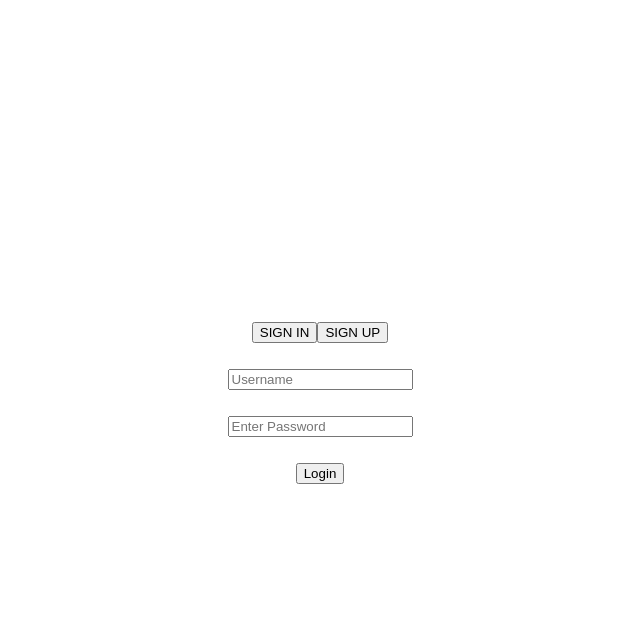
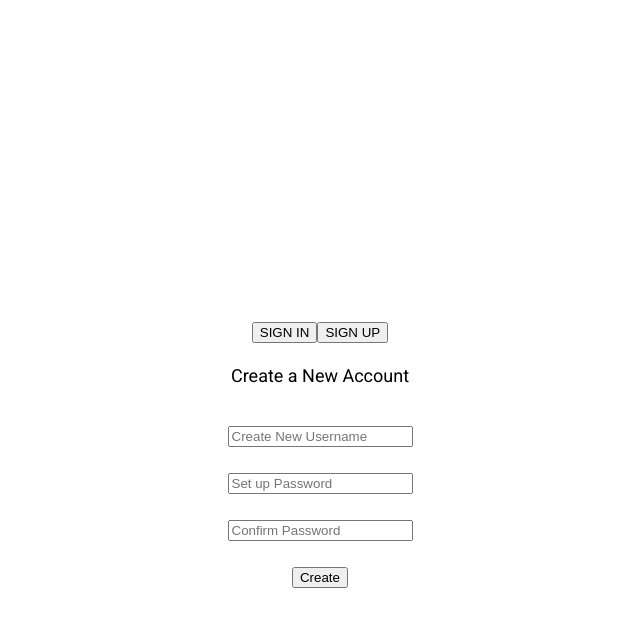
Before and after one commit to andrewShinjo/CS152_FinalProject, a plain HTML site: page index.html in a window 1280 px wide. Both pictures are taken after a click on the button "SIGN UP". Shown: the whole page, without its empty margins (320-960 px from the left). Drawn offline with nearby package versions, Linux system fonts and the light colour scheme.

Commit message:
sign in/up button

```diff
--- a/index.html
+++ b/index.html
@@ -2,18 +2,47 @@
 <html>
 	<head>
 		<link rel="stylesheet" href="mystyle.css">
-		 <link href="https://fonts.googleapis.com/css2?family=Roboto&display=swap" rel="stylesheet">
+		<link href="https://fonts.googleapis.com/css2?family=Roboto&display=swap" rel="stylesheet">
 		<title>Messenger</title>
+
+		<script src="https://ajax.googleapis.com/ajax/libs/jquery/3.5.1/jquery.min.js"></script>
+		<script>
+		   function signUp(){
+			  $("#login").hide();
+			  $("#username").before($("#message"));
+		      $("#username").attr("placeholder", "Create New Username");
+			  $("#password").attr("placeholder", "Set up Password");
+			  $("#confirmPassword").show();
+			  $("#create").show();
+			  $("#message").show();
+		    }
+        </script>
+
+		<script>
+		   function signIn(){
+			  $("#message").hide();
+			  $("#confirmPassword").hide();
+			  $("#create").hide();
+		      $("#username").attr("placeholder", "Username");
+			  $("#password").attr("placeholder", "Enter Password");
+			  $("#login").show();
+		    }
+        </script>
 	</head>
 	<body>
 		<div class="centered">
-			<button type="button">SIGN IN</button><button type="button">SIGN UP</button>
+			<button type="button" id="signIn" onclick="signIn()">SIGN IN</button><button type="button" id="signUp" onclick="signUp()">SIGN UP</button>
 			<br>
-			<input type="text" placeholder="Username" name="username" required>
+			<input type="text" placeholder="Username" id="username" required>
 			<br>
-			<input type="password" placeholder="Enter Password" name="password" required>
+			<input type="password" placeholder="Enter Password" id="password" required>
 			<br>
-			<button type="submit">Login</button>
+			<button type="submit" id="login">Login</button>
+
+			<input type="password" placeholder="Confirm Password" id="confirmPassword" required hidden>
+			<br>
+			<button type="submit" id="create" hidden>Create</button>
+			<p id="message" style="font-size:45%;" hidden>Create a New Account</p>
 		</div>
 	</body>
 </html>
```
